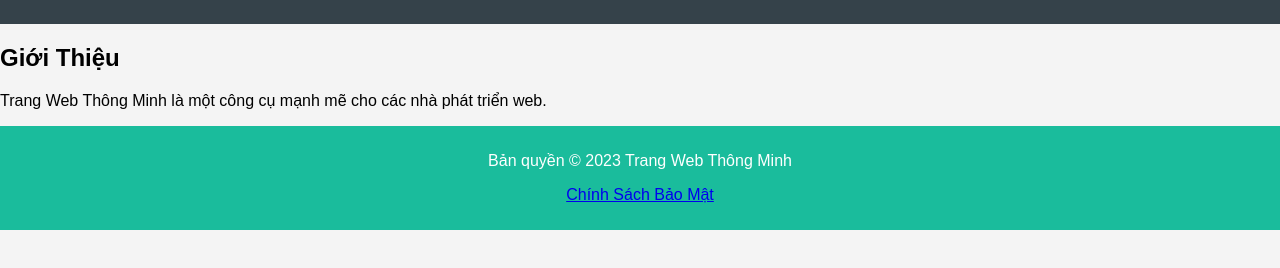
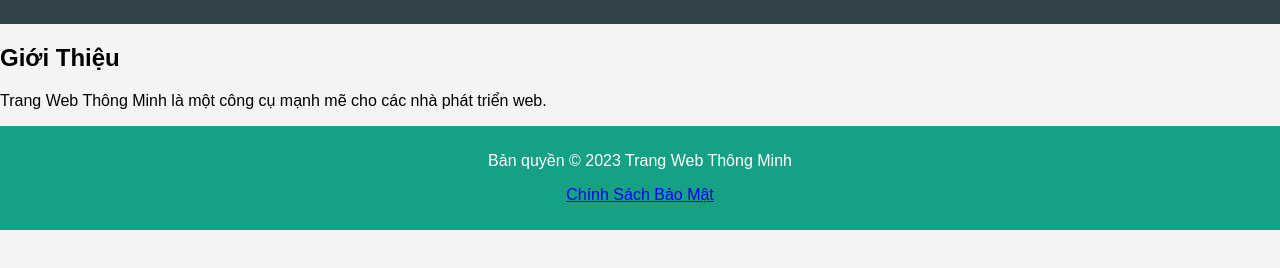
Before and after one commit to dianannperla/trang-web-thong-minh, a plain HTML site: page index.html in a window 1280 px wide. Shown: the part 110-378 px from the top of the page. Drawn offline with Linux system fonts and the light colour scheme.

Commit message:
Updated footer background color for better visibility

```diff
--- a/styles.css
+++ b/styles.css
@@ -34,7 +34,7 @@ nav ul li a:hover {
 footer {
     text-align: center;
     padding: 10px 0;
-    background: #1abc9c; /* Updated footer background color for better visibility */
+    background: #16a085; /* Updated footer background color for better visibility */
     color: #ffffff;
     position: relative;
     bottom: 0;
```
